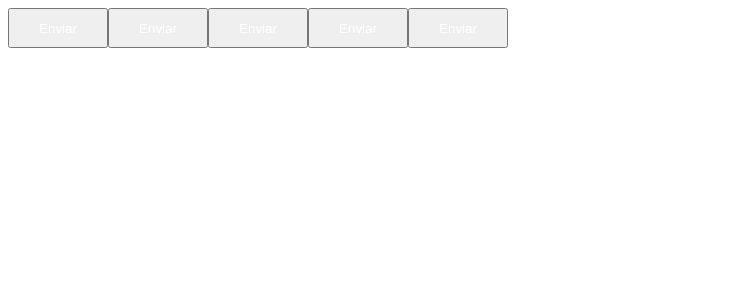
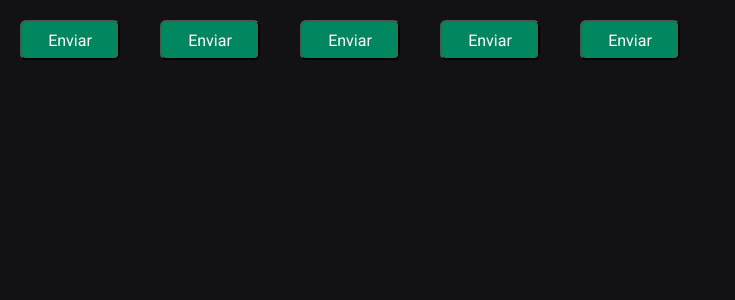
Before and after one commit to etizel/pomodoro-ignite-, a React (Vite) app: page / in a window 1280 px wide. Shown: the top 300 px of the page, without its empty margins (0-735 px from the left). Built offline with nearby package versions, Linux system fonts and the light colour scheme.

Commit message:
styled-components.ts-config

```diff
--- a/index.html
+++ b/index.html
@@ -3,6 +3,9 @@
 
 <head>
   <meta charset="UTF-8" />
+  <link rel="preconnect" href="https://fonts.googleapis.com">
+  <link rel="preconnect" href="https://fonts.gstatic.com" crossorigin>
+  <link href="https://fonts.googleapis.com/css2?family=Roboto+Mono:ital,wght@0,100..700;1,100..700&family=Roboto:ital,wght@0,100..900;1,100..900&display=swap" rel="stylesheet">
   <link rel="preconnect" href="https://fonts.googleapis.com">
   <link rel="preconnect" href="https://fonts.gstatic.com" crossorigin>
   <link href="https://fonts.googleapis.com/css2?family=Roboto+Mono:ital,wght@0,100..700;1,100..700&family=Roboto:ital,wght@0,100..900;1,100..900&display=swap" rel="stylesheet">
--- a/src/App.tsx
+++ b/src/App.tsx
@@ -1,10 +1,12 @@
 import { ThemeProvider } from 'styled-components';
 import { Button } from './components/Button';
+import { GlobalStyle } from './styles/global';
 import { defaultTheme } from './styles/themes/default';
 
 export function App() {
   return (
     <ThemeProvider theme={defaultTheme}>
+      <GlobalStyle />
       <Button variant="primary" />
       <Button variant="secondary" />
       <Button variant="success" />
--- a/src/components/Button.styles.ts
+++ b/src/components/Button.styles.ts
@@ -17,9 +17,12 @@
 export const ButtonContainer = styled.button<ButtonContainerProps>`
   width: 100px;
   height: 40px;
+  margin: 20px;
+  border-radius: 6px;
 
 
-background-color: ${props => props.theme.primary};
+
+background-color: ${props => props.theme["green-500"]};
 color: ${props => props.theme.white}
 
 
--- a/src/styles/global.ts
+++ b/src/styles/global.ts
@@ -1,14 +1,27 @@
 import { createGlobalStyle } from 'styled-components'
 
 export const GlobalStyle = createGlobalStyle`
-
+* {
 margin: 0;
 padding: 0;
 box-sizing: border-box;
+}
+
+
+:focus {
+  outline: 0;
+  box-shadow: 0 0 0 2px ${props => props.theme['gray-500']};
+}
 
 body {
-  background: #333;
-  color: #fff;
+  background: ${props => props.theme['gray-900']};
+  color: ${props => props.theme['gray-300']};
+}
+
+body, input, textarea, button {
+  font-family: 'Roboto', sans-serif;
+  font-weight: 400;
+  font-size: 1rem;
 }
 
 `
--- a/src/styles/themes/default.ts
+++ b/src/styles/themes/default.ts
@@ -1,5 +1,20 @@
 export const defaultTheme = {
   white: '#FFF',
-  primary: '#825e6',
-  secondary: 'orange',
+  'gray-100': '#E1E1E6',
+  'gray-300': '#C4C4CC',
+  'gray-400': '#8D8D99',
+  'gray-500': '#7C7C8A',
+  'gray-600': '#323238',
+  'gray-700': '#29292E',
+  'gray-800': '#202024',
+  'gray-900': '#121214',
+
+  'green-300': '#00B37E',
+  'green-500': '#00875F',
+  'green-700': '#015F43',
+
+  'red-500': '#AB222E',
+  'red-700': '#7A1921',
+
+  'yellow-500': '#FBA94C',
 }
```
